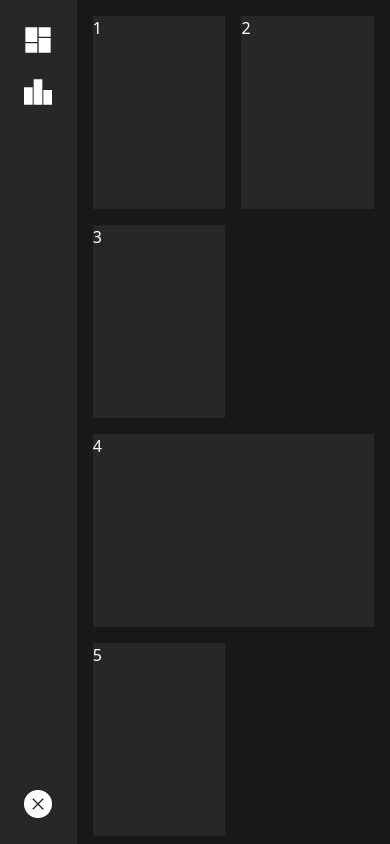
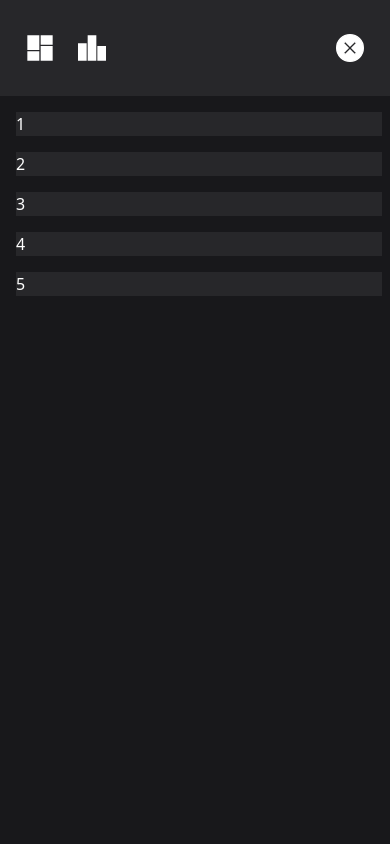
Before and after one commit to BasegBot/InvestWeb, a Next.js app: page /dashboard in a window 390 px wide. Built offline with nearby package versions, Linux system fonts and the light colour scheme.

Commit message:
mobile dash temp

```diff
--- a/components/dashboard/NavBar.tsx
+++ b/components/dashboard/NavBar.tsx
@@ -4,25 +4,28 @@ import Link from "next/link";
 function NavBar() {
   return (
     <m.div
-      className="mr-2 flex h-full w-24 flex-col items-center justify-between bg-zinc-800 p-1"
+      className="mr-2 flex h-24 w-full flex-row items-center justify-between bg-zinc-800 p-1 lg:h-screen lg:w-24 lg:flex-col"
       variants={navContainerVariants}
       initial="initial"
       animate="animate"
     >
-      <m.div className="flex flex-col pt-5" variants={navStripVariants}>
-        <m.div variants={navIconVariants} className="pb-5">
+      <m.div
+        className="flex flex-row pl-5 lg:flex-col lg:pl-0 lg:pt-5"
+        variants={navStripVariants}
+      >
+        <m.div variants={navIconVariants} className="pr-5 lg:pr-0 lg:pb-5">
           <Link href="/dashboard">
             <DashIcon />
           </Link>
         </m.div>
-        <m.div variants={navIconVariants} className="pb-5">
+        <m.div variants={navIconVariants} className="pr-5 lg:pr-0 lg:pb-5">
           <Link href="/dashboard/ranking">
             <RankingIcon />
           </Link>
         </m.div>
       </m.div>
       <m.div
-        className="flex w-full flex-col items-center justify-center pb-5"
+        className="flex flex-row items-center justify-center pr-5 lg:w-full lg:flex-col lg:pr-0 lg:pb-5"
         variants={navStripVariants}
       >
         <Link href="/">
--- a/layouts/DashLayout.tsx
+++ b/layouts/DashLayout.tsx
@@ -34,7 +34,7 @@ function DashLayout(props: DashLayoutProps) {
         <meta property="og:site_name" content="InvestBot" />
       </Head>
 
-      <div className="flex h-screen w-screen flex-row overflow-hidden">
+      <div className="flex h-screen w-screen flex-col overflow-hidden lg:flex-row">
         {/* dashboard nav bar */}
         <LazyMotion features={domAnimation}>
           <AnimatePresence mode="wait">
@@ -46,7 +46,7 @@ function DashLayout(props: DashLayoutProps) {
           <AnimatePresence mode="wait">
             <m.div
               key={router.route.concat("layout-fade")}
-              className="h-screen w-screen"
+              className="w-screen overflow-y-scroll"
               variants={containerVariants}
               initial="initial"
               animate="animate"
--- a/pages/dashboard/index.tsx
+++ b/pages/dashboard/index.tsx
@@ -11,7 +11,7 @@ function Dashboard() {
         <title>Dashboard - InvestBot</title>
       </Head>
       <m.div
-        className="inline-grid h-full w-full grid-cols-2 pt-2 pr-2 xl:grid-cols-5"
+        className="inline-grid w-full grid-cols-1 pt-2 pl-2 lg:h-full lg:grid-cols-5 lg:pl-0 lg:pr-2"
         variants={gridContainerVariants}
         initial="initial"
         animate="animate"
@@ -23,7 +23,7 @@ function Dashboard() {
           1
         </m.div>
         <m.div
-          className="col-span-3 m-2 bg-zinc-800"
+          className="col-span-1 row-span-3 m-2 bg-zinc-800 lg:col-span-3 lg:row-span-1"
           variants={gridItemVariants}
         >
           2
@@ -35,7 +35,7 @@ function Dashboard() {
           3
         </m.div>
         <m.div
-          className="col-span-4 m-2 bg-zinc-800"
+          className="col-span-1 row-span-4 m-2 bg-zinc-800 lg:col-span-4 lg:row-span-1"
           variants={gridItemVariants}
         >
           4
```
